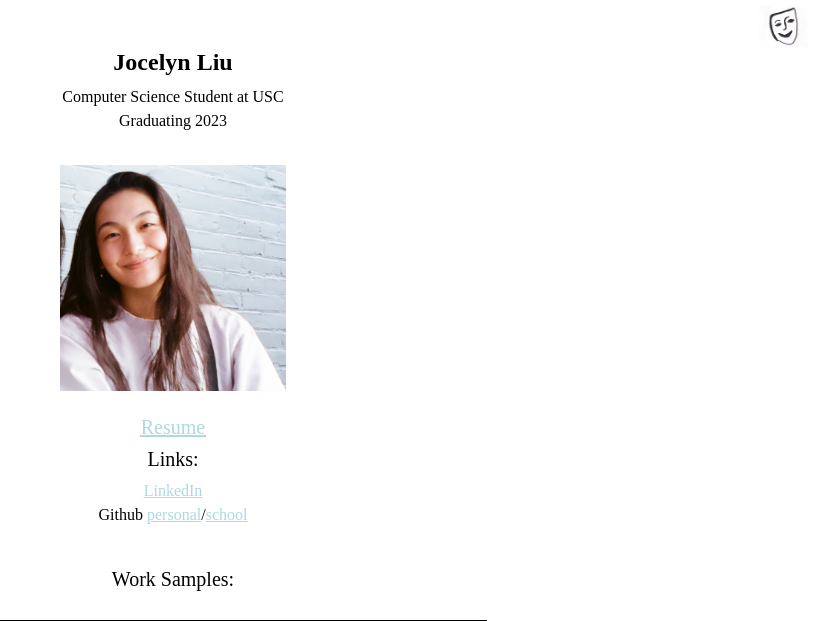
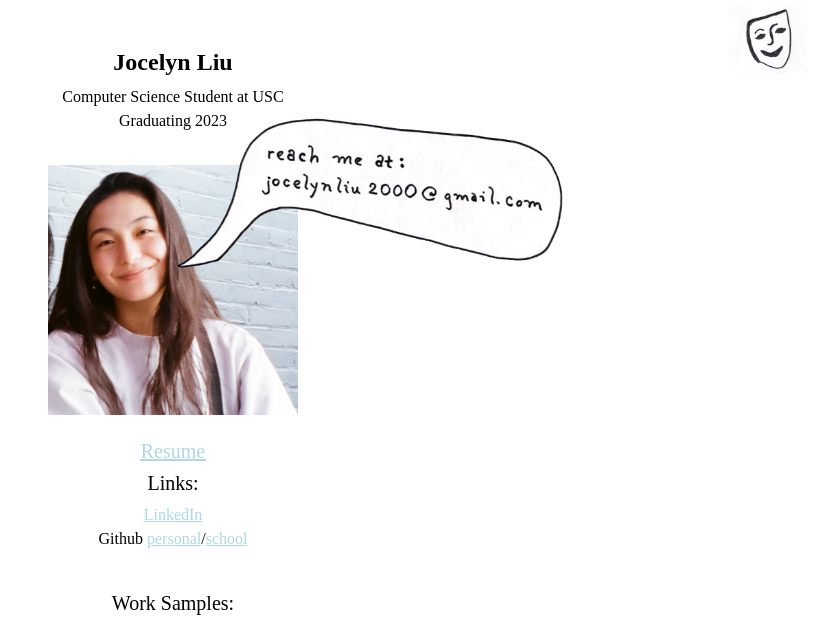
Before and after one commit to jocelynpliu/jocelynpliu.github.io, a PHP site: page / in a window 1280 px wide. Shown: the top 621 px of the page, without its empty margins (467-1280 px from the left). Run offline with PHP 8.4, Linux system fonts and the light colour scheme; some web fonts are replaced.

Commit message:
added contact

```diff
--- a/index.html
+++ b/index.html
@@ -21,9 +21,15 @@
                 Graduating 2023
             <p>
             <p class="actor">Actress based in Los Angeles</p>
-            <img class="actor" src="assets/drawing1.JPG">
-            <img id="main-img" src="assets/main.jpg">
-            <img class="actor" src="assets/drawing2.png">
+            <!-- <img class="actor" src="assets/drawing1.JPG"> -->
+            <div id="img-div">
+                <img id="main-img" src="assets/main.jpg">
+                <div id="sub-img-div">
+                    <img id="contact-me" src="assets/contact-me.png">
+                </div>
+            </div>
+
+            <!-- <img class="actor" src="assets/drawing2.png"> -->
         </div>
 
 
--- a/script.js
+++ b/script.js
@@ -10,7 +10,17 @@ $(document).ready(function(){
       }, function(){
       $(this).attr("src", "assets/spotify.png");
     });
+});
+
+$(document).ready(function(){
+  $("#main-img").hover(function(){
+    $("#contact-me").show();
+    }, function(){
+    $("#contact-me").hide();
   });
+});
+
+
 
 $("#button").click(function(){
   // let bg = document.querySelector("body").style.backgroundColor;
--- a/style.css
+++ b/style.css
@@ -4,7 +4,7 @@ body {
 }
 
 #button {
-    width: 50px;
+    width: 80px;
     position: absolute;
     top: 5px;
     right: 5px;
@@ -18,12 +18,32 @@ body {
     display: none;
 }
 
-#header img {
+#header .col-3 {
+    border: black 1px solid;
+}
+
+#img-div {
+    position: relative;
+}
+
+#sub-img-div {
+    position: absolute;
+    top: -25%;
+    left: 50%;
+}
+
+#main-img {
     width: 250px;
     object-fit: scale-down;
     margin-left: auto;
     margin-right: auto;
 }
+
+#contact-me {
+    width: 400px;
+    object-fit: scale-down;
+}
+
 
 #resume {
     text-align: center;
```
Also changed, not shown: assets/contact-me.png (added).
